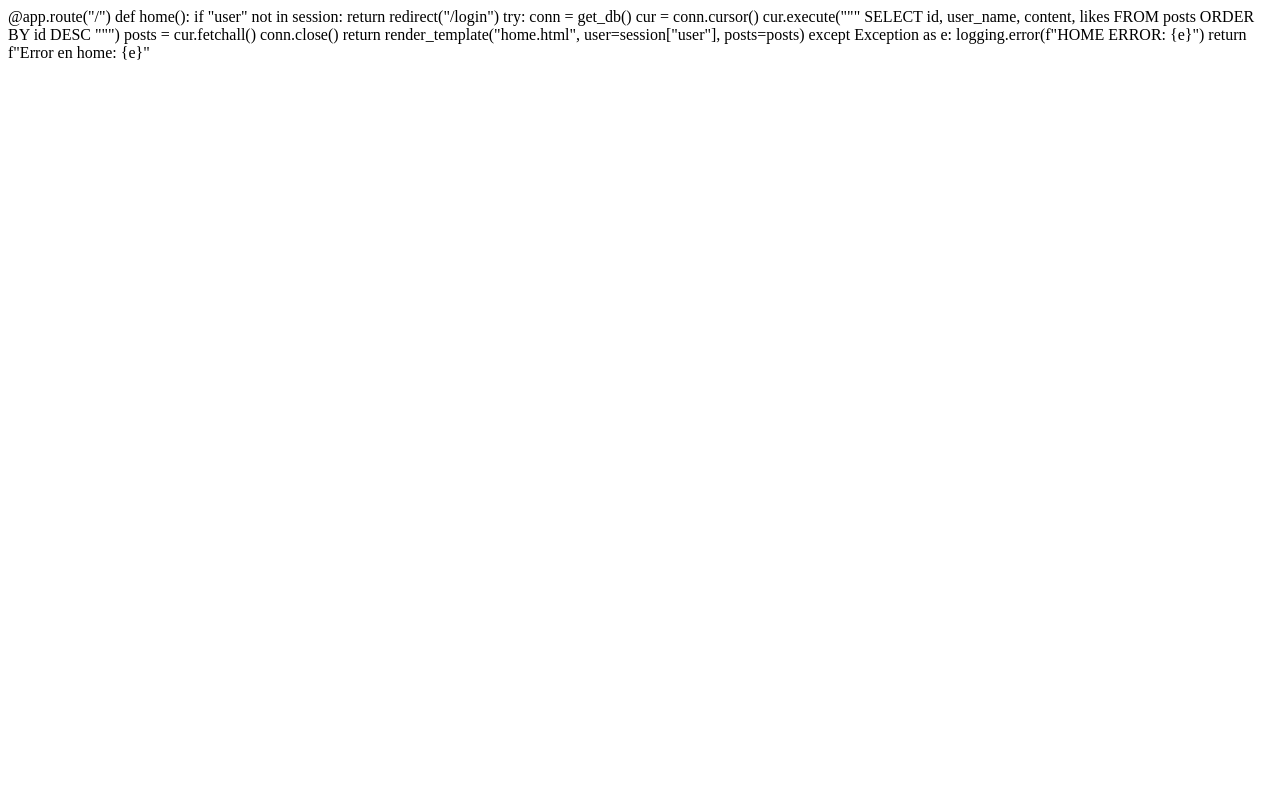
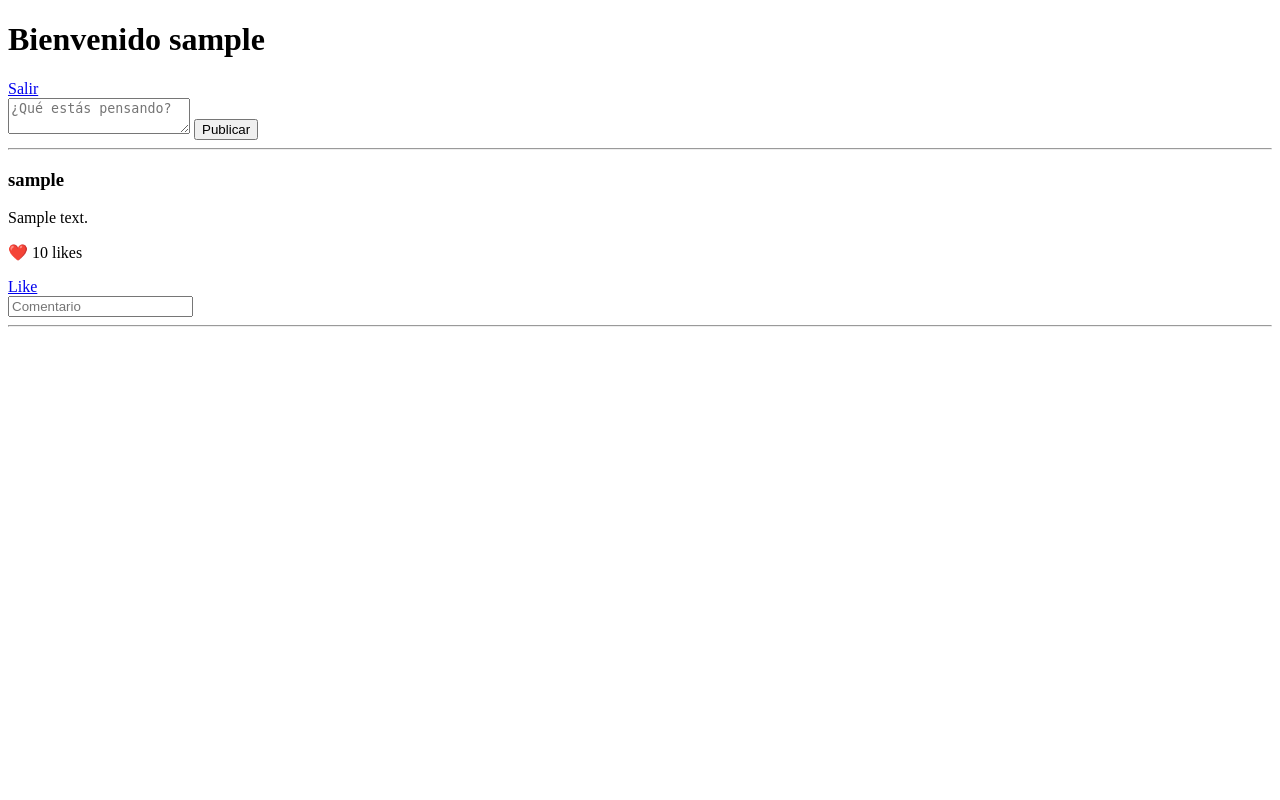
Before and after one commit to deleongalindo24-lgtm/mibook, a Flask app: page / in a window 1280 px wide. Run offline with Flask 3, Linux system fonts and the light colour scheme; the visitor is signed in with stand-in values (Sample User, id 1); a database or web service that is not in the repository returns one stand-in record (values such as "Sample title"); some libraries are stand-ins or nearby versions.

Commit message:
Update home.html

```diff
--- a/templates/home.html
+++ b/templates/home.html
@@ -1,23 +1,35 @@
-@app.route("/")
-def home():
-    if "user" not in session:
-        return redirect("/login")
+<!DOCTYPE html>
+<html>
+<head>
+    <title>Zentri</title>
+</head>
+<body>
 
-    try:
-        conn = get_db()
-        cur = conn.cursor()
+<h1>Bienvenido {{ user }}</h1>
 
-        cur.execute("""
-            SELECT id, user_name, content, likes
-            FROM posts
-            ORDER BY id DESC
-        """)
+<a href="/logout">Salir</a>
 
-        posts = cur.fetchall()
-        conn.close()
+<form method="POST" action="/post">
+    <textarea name="content" placeholder="¿Qué estás pensando?"></textarea>
+    <button>Publicar</button>
+</form>
 
-        return render_template("home.html", user=session["user"], posts=posts)
+<hr>
 
-    except Exception as e:
-        logging.error(f"HOME ERROR: {e}")
-        return f"Error en home: {e}"
+{% for post in posts %}
+    <div>
+        <h3>{{ post[1] }}</h3>
+        <p>{{ post[2] }}</p>
+        <p>❤️ {{ post[3] }} likes</p>
+
+        <a href="/like/{{ post[0] }}">Like</a>
+
+        <form method="POST" action="/comment/{{ post[0] }}">
+            <input name="comment" placeholder="Comentario">
+        </form>
+    </div>
+    <hr>
+{% endfor %}
+
+</body>
+</html>
```
